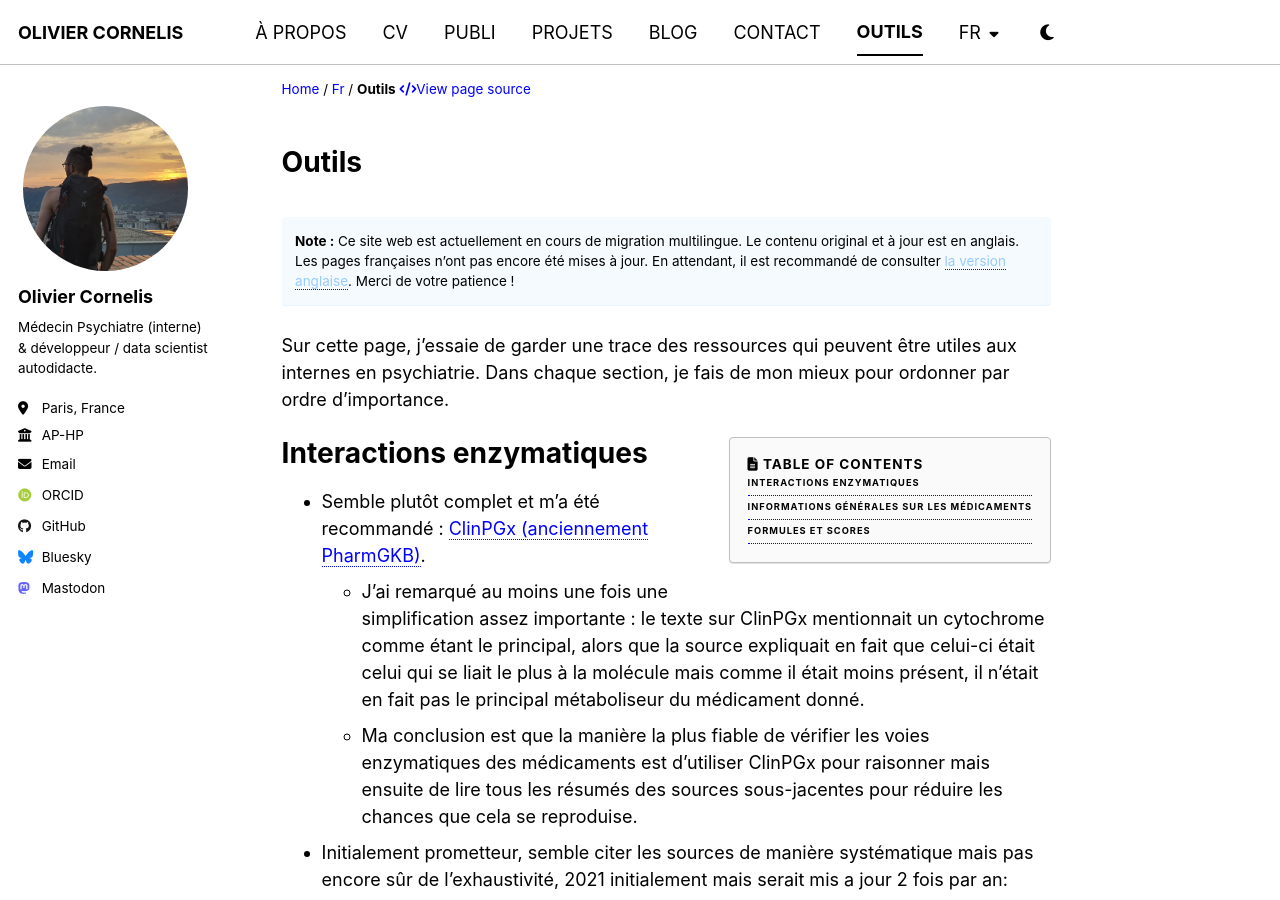
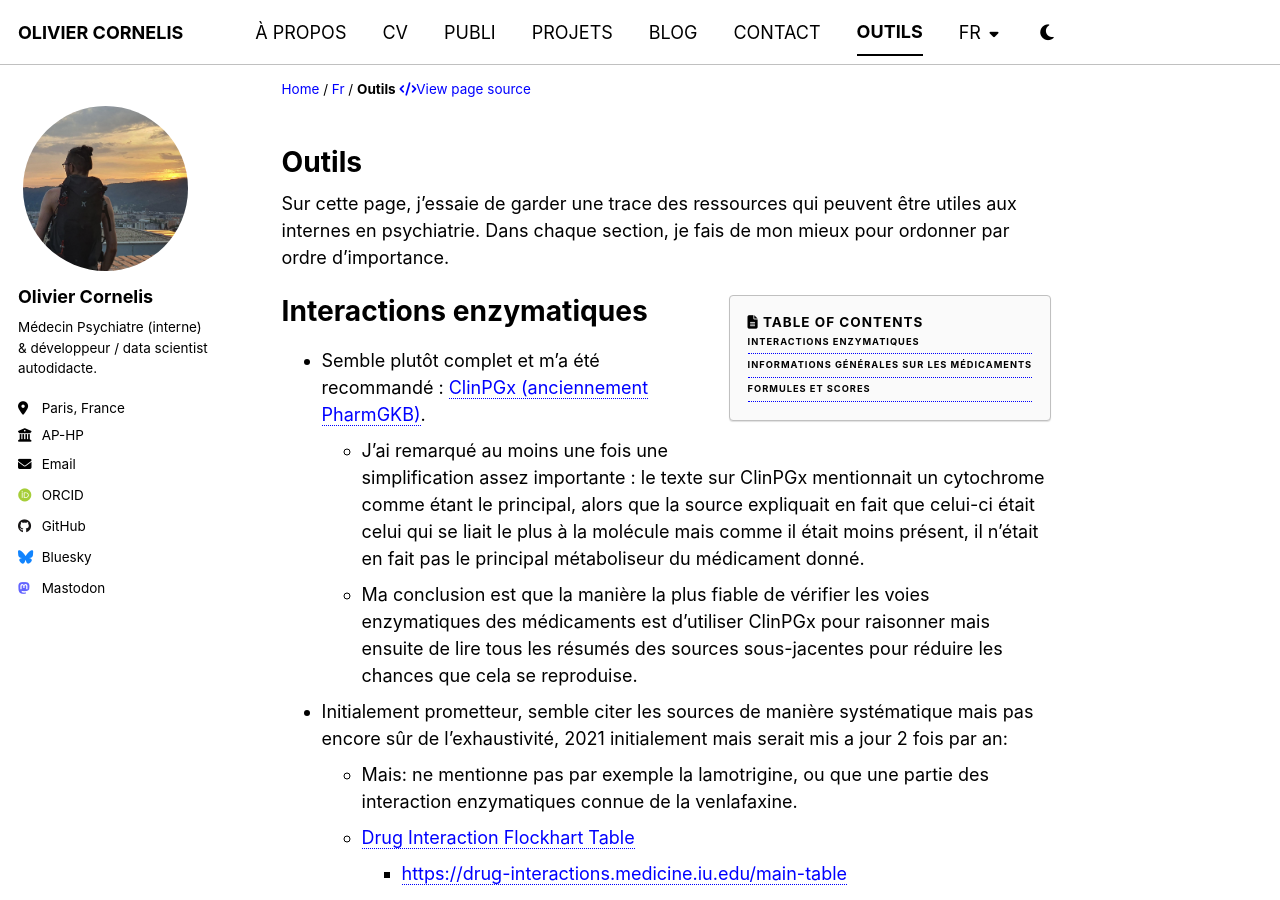
Before and after one commit to thiswillbeyourgithub/website, a Jekyll site: the page built from _pages/fr/tools.md, in a window 1280 px wide and 900 px high. Built offline with Jekyll 4.4.1, drawn with Linux system fonts in a browser that asks for light colours; some web fonts are replaced.

Commit message:
remove notice from tools page
Signed-off-by: thiswillbeyourgithub <26625900+thiswillbeyourgithub@users.noreply.github.com>

```diff
--- a/_pages/fr/tools.md
+++ b/_pages/fr/tools.md
@@ -8,8 +8,6 @@ redirect_from:
     - /fr/outils
 ---
 
-**Note :** Ce site web est actuellement en cours de migration multilingue. Le contenu original et à jour est en anglais. Les pages françaises n'ont pas encore été mises à jour. En attendant, il est recommandé de consulter [la version anglaise](../en). Merci de votre patience !
-{: .notice--info}
 
 {% include base_path %}
 
```
